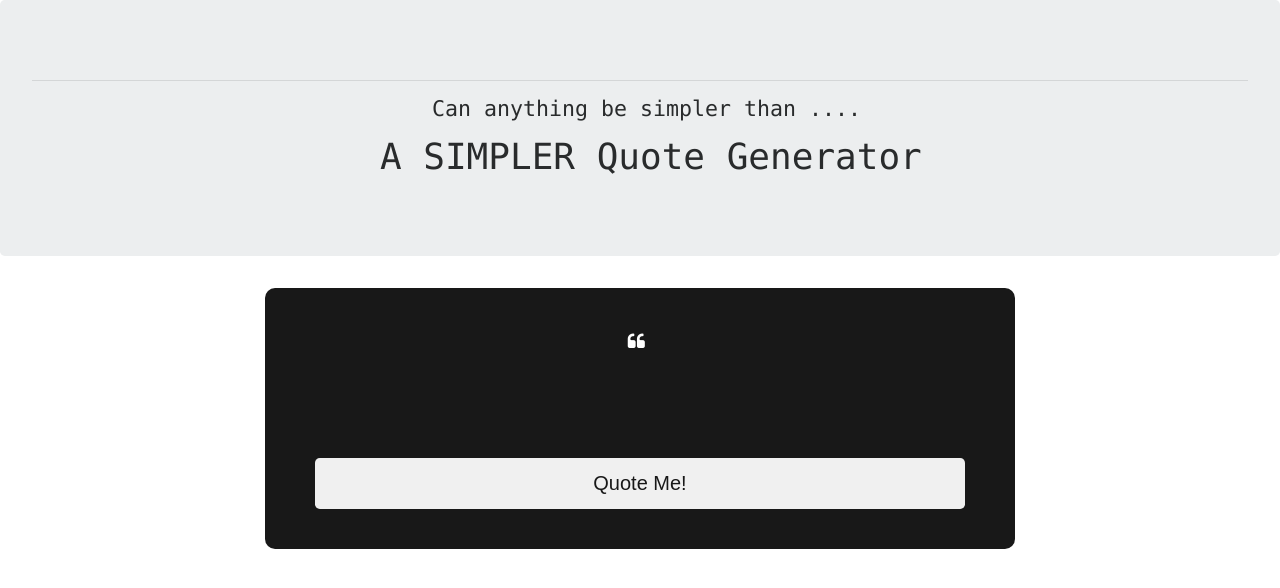
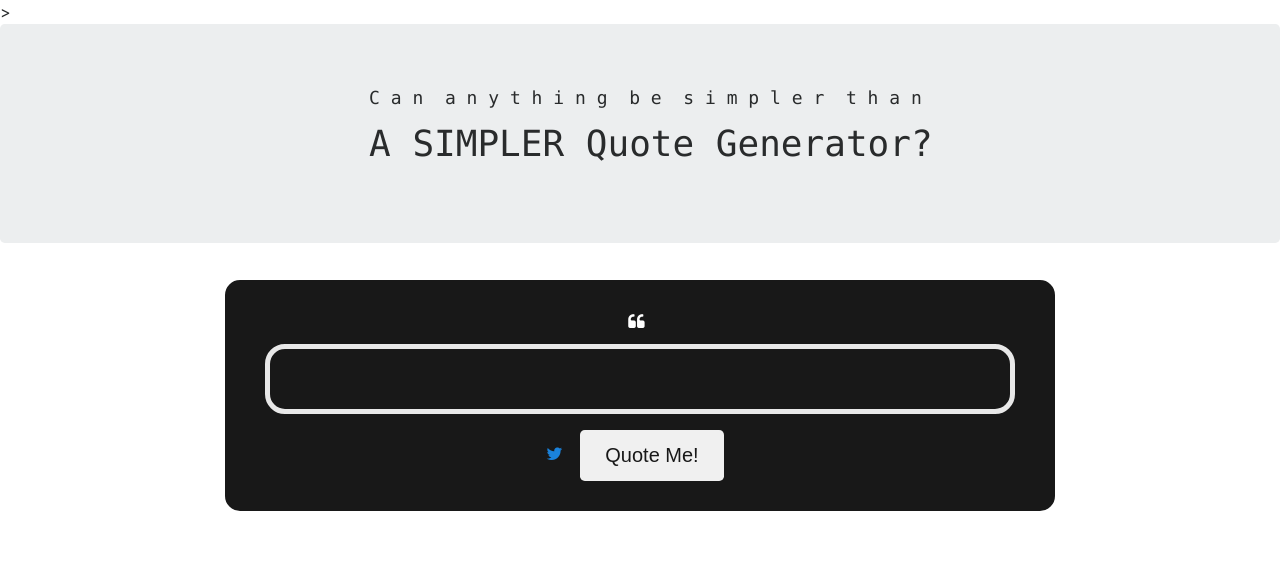
Before and after one commit to sunakshitejwani/quoteGenerator, a plain HTML site: page index.html in a window 1280 px wide. Drawn offline with Linux system fonts and the light colour scheme.

Commit message:
add tweet button for quote generator

```diff
--- a/css/style.css
+++ b/css/style.css
@@ -1,10 +1,11 @@
 .quote-box {
-  border-radius:10px;
-  border-color:#fff;
+  border-radius:20px;
+  border-color:black;
+  border: 5px solid;
   position:relative;
   margin:1% auto auto auto;
-  width:650px;
-  padding:40px 50px;
+  width:750px;
+  padding:30px 40px;
   display:table;
   background-color:#000;
   opacity: 0.9;
@@ -15,23 +16,27 @@
       margin-right: 0.4em;
     }
     text-align:center;
-    width:650px;
+    width:750px;
     height:auto;
     clear:both;
     font-weight:500;
-    font-size:1.15em;
+    font-size:1.1em;
+    font-family:courier;
 
+}
+#clickm{
+	margin-right: -10px;
 }
 .heading{
 	position: relative;
 	margin-top: -20px;
 }
 .box-on-top{
-	height: 20px;
+	height: 10px;
 	width: 100%;
 	background-color: #fff;
-	padding-top:20px;
-	margin-top: -10px;
+	padding-top:5px 0px -5px 0px;
+	margin-top: 10px;
 	background-color:white;
 	opacity:0.5;
 }
--- a/index.html
+++ b/index.html
@@ -7,29 +7,51 @@
 	<link href="http://maxcdn.bootstrapcdn.com/font-awesome/4.2.0/css/font-awesome.min.css" rel="stylesheet">
 	<link href="css/bootstrap.min.css" rel="stylesheet">
 	<meta name="viewport" content="width=device-width,initial-scale=1.0">
+	<script type="text/javascript" src="js/jquery.min.js"></script>>
+	<script type="text/javascript" src="js/javascript.js"></script>
+	<script type="text/javascript">
 
-	<script type="text/javascript" src="js/javascript.js"></script>
+	function tweet(){
+		var tweettext=$("#quoteDisplay").text();
+		console.log(tweettext);
+		$('#tweetQuote').attr('href', 'https://twitter.com/intent/tweet?text='+tweettext).attr('target', '_blank');
+			//return false;
+	}
+
+		/*$(document).ready(function() {
+
+			$('#tweetQuote').click(function() {
+			tweet();
+			return false;
+			});
+		});
+*/
+	</script>
 </head>
 <body>
 <div class=" jumbotron">
-<hr>
-<center><h4><pre> Can anything be simpler than ....</pre></h4></center>
-<center><h1><pre> A SIMPLER Quote Generator</pre></h1></center>
+<center><h5><pre>  C a n  a n y t h i n g  b e  s i m p l e r  t h a n </pre></h5></center>
+<center><h1 style="font-family:courier"><pre> A SIMPLER Quote Generator?</pre></h1></center>
 </div>
 
 
 
 
-	<div class="quote-box">
+	<div class="quote-box" >
 
 	<center><i class="fa fa-quote-left" > </i></center>
-	<blockquote><div id="quoteDisplay" class="quote-box">
+	<blockquote><div id="quoteDisplay" class="quote-box" >
 
 	</div>
 	</blockquote>
-	<button onclick="newQuote()" id="clickm" class="btn btn-default btn-lg btn-block">
+	<a class="button" onclick="return tweet();" href=""  id="tweetQuote" title="Tweet this quote!" target="_blank" >
+      <i class="fa fa-twitter"></i>
+    </a>
+
+	<button onclick="newQuote()" id="clickm" class="btn btn-default btn-lg inline" style= "margin-right:10px;">
 		Quote Me!
 	</button>
+	<!--<input id="randomQuote" type="button" class="btn btn-default btn-lg" value="Random quote">-->
 	</div>
 	<script type="text/javascript" src="js/javascript.js"></script>
 
--- a/js/javascript.js
+++ b/js/javascript.js
@@ -12,19 +12,45 @@ var quotes=[
 'Look at the sparrows. they do not know what they will do in the next moment. Let us literally live from moment to moment.'
 ];
 var colors = ['#16a085', '#27ae60', '#2c3e50', '#f39c12', '#e74c3c', '#9b59b6', '#FB6964', '#342224', '#472E32', '#BDBB99', '#77B1A9', '#73A857'];
+var randomNumber=0;
 function newQuote(){
 
-	var randomNumber = 	Math.floor(Math.random()*(quotes.length));
+     randomNumber = 	Math.floor(Math.random()*(quotes.length));
 	document.getElementById('quoteDisplay').innerHTML = quotes[randomNumber];
-
-//	document.body.style.backgroundColor = 'red';
 	document.body.style.backgroundColor=colors[randomNumber];
 	document.getElementById('quoteDisplay').style.borderColor=colors[randomNumber];
-
+	//document.getElementById('quoteDisplay').style.display = 'block';
+	//document.getElementById('quoteDisplay').style.fadeIn(1000);
+	document.getElementById('quoteDisplay').style.display = 'block';
+document.getElementById('quoteDisplay').clientHeight; // Forces the browser to "reflow"
+document.getElementById('quoteDisplay').style.opacity = 1;
 /*var color = Math.floor(Math.random() * colors.length);
 		var colors = ['#16a085', '#27ae60', '#2c3e50', '#f39c12', '#e74c3c', '#9b59b6', '#FB6964', '#342224', '#472E32', '#BDBB99', '#77B1A9', '#73A857'];
 	$("html body").animate({
         backgroundColor: colors[color],
         color: colors[color]
       }, 1000);*/
-}
+      return quotes[randomNumber];
+
+  }
+
+  /*function tweet(){
+  	document.getElementById('tweetQuote').attr('href', 'https://twitter.com/intent/tweet?text='+quotes[randomNumber]).attr('target', '_blank');
+  	return false;
+  }*/
+/*var currentQuote='';
+  function newQuote(){
+  	var randomNumber = 	Math.floor(Math.random()*(quotes.length));
+
+  	currentQuote=quotes[randomNumber];
+  	$('#quoteDisplay').html(currentQuote);
+  	$('#tweetQuote').attr('href', 'https://twitter.com/intent/tweet?text='+currentQuote).attr('target', '_blank');
+
+  }
+
+  $(function() {
+	$('#randomQuote').click(function() {
+		newQuote();
+	});
+});
+*/
```
